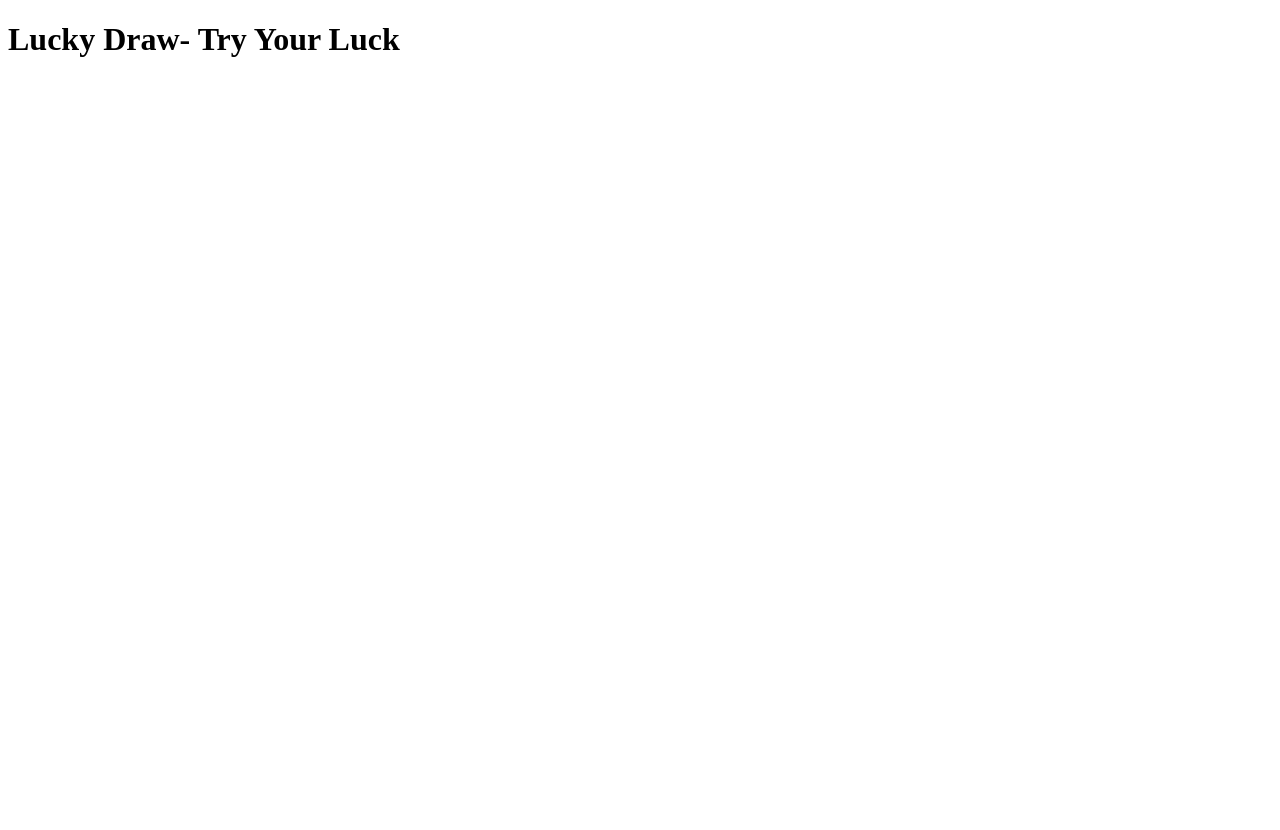
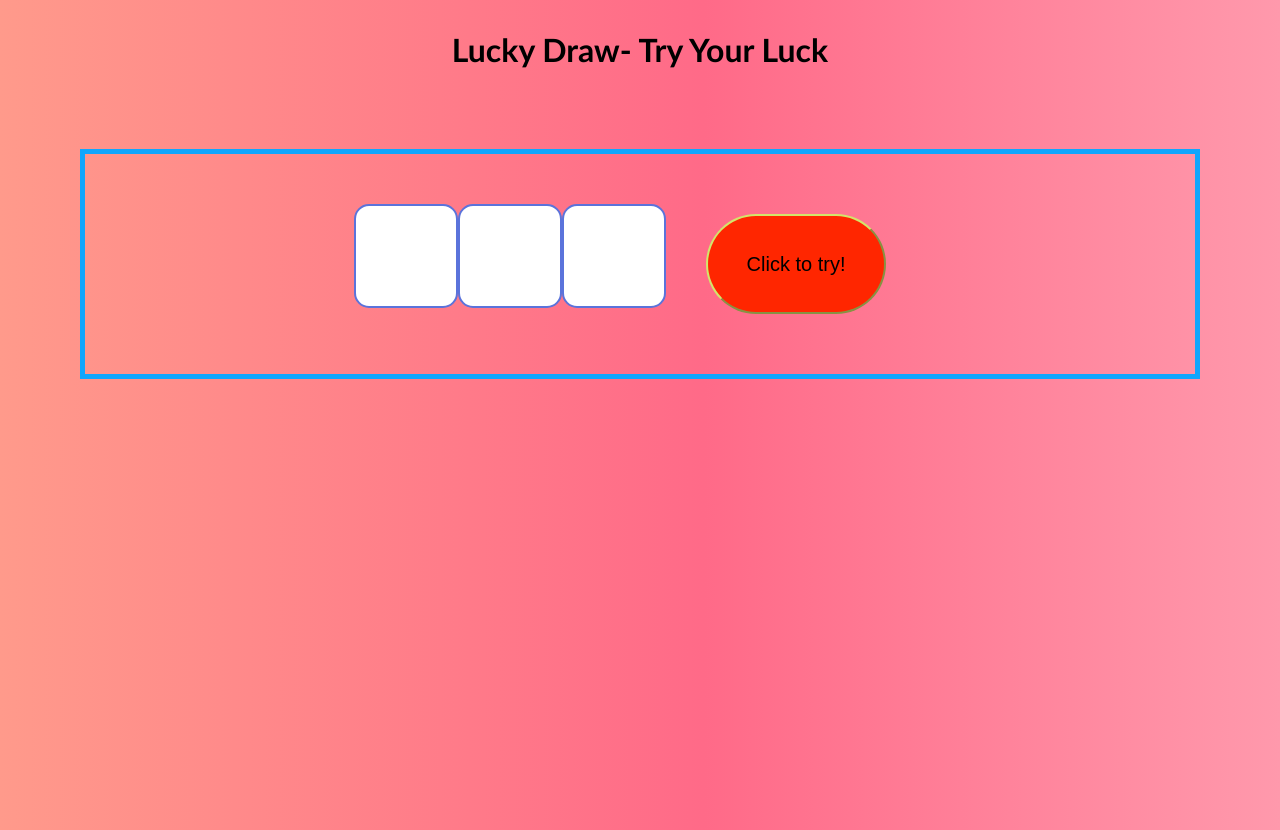
Before and after one commit to AdarshMitr/luckyDraw, a plain HTML site: page index.html in a window 1280 px wide. Before the commit the page ends 800 px from the top, so only its background shows below. Drawn offline with Linux system fonts and the light colour scheme.

Commit message:
adding script

```diff
--- a/index.html
+++ b/index.html
@@ -5,8 +5,22 @@
     <meta http-equiv="X-UA-Compatible" content="IE=edge">
     <meta name="viewport" content="width=device-width, initial-scale=1.0">
     <title>Lucky Draw - Try your luck</title>
+    <link rel="stylesheet" href="style.css">
 </head>
 <body>
-    <h1>Lucky Draw- Try Your Luck</h1>
+    <div class="header">
+
+        <h1>Lucky Draw- Try Your Luck</h1>
+    </div>
+
+
+    <div class="container">
+        <input type="text" id="itm1">
+        <input type="text" id="itm2">
+        <input type="text" id="itm3">
+        <button id="btn">Click to try!</button>
+    </div>
+
+    <script src="script.js"></script>
 </body>
 </html>
--- a/script.js
+++ b/script.js
@@ -0,0 +1,22 @@
+const itm1 = document.getElementById("itm1");
+const itm2 = document.getElementById("itm2");
+const itm3 = document.getElementById("itm3");
+const btn = document.getElementById("btn");
+
+btn.addEventListener("click", function () {
+  numOne();
+  numTwo();
+  numThree();
+});
+
+function numOne() {
+  itm1.value = Math.floor(Math.random() * 10);
+}
+
+function numTwo() {
+  itm2.value = Math.floor(Math.random() * 10);
+}
+
+function numThree() {
+  itm3.value = Math.floor(Math.random() * 10);
+}
--- a/style.css
+++ b/style.css
@@ -1,8 +1,89 @@
-*{
-    margin: 0;
-    padding: 0;
+* {
+  margin: 0;
+  padding: 0;
 }
 
-body{
-    align-items: center;
+body {
+
+  background-color: #ff9a8b;
+  background-image: linear-gradient(
+    90deg,
+    #ff9a8b 0%,
+    #ff6a88 55%,
+    #ff99ac 100%
+  );
+  height: 100vh;
 }
+
+.header h1 {
+  font-family: "Gill Sans", "Gill Sans MT", "Trebuchet MS", sans-serif;
+  text-align: center;
+  margin: 30px;
+}
+
+.header h1:hover{
+    background-color: rgb(122, 238, 55);
+    color: rgb(75, 38, 14);
+    font-size: 34px;
+}
+
+.container {
+  display: flex;
+  flex-direction: row;
+  flex-wrap: wrap;
+  justify-content:center;
+  box-sizing: border-box;
+  border: 5px solid rgb(17, 166, 253);
+  margin: 80px;
+  padding: 50px;
+}
+
+#itm1 {
+  display: flex;
+  height: 100px;
+  width: 100px;
+  border: 2px solid rgb(91, 115, 219);
+  border-radius: 15px;
+  font-size: 50px;
+  text-align: center;
+}
+
+#itm2 {
+  display: flex;
+  height: 100px;
+  width: 100px;
+  border: 2px solid rgb(91, 115, 219);
+  border-radius: 15px;
+  font-size: 50px;
+  text-align: center;
+}
+
+
+#itm3 {
+  display: flex;
+  height: 100px;
+  width: 100px;
+  border: 2px solid rgb(91, 115, 219);
+  border-radius: 15px;
+  font-size: 50px;
+  text-align: center;
+}
+
+
+#btn {
+
+  margin: 10px 40px;
+  width: 180px;
+  height: 100px;
+  border-radius: 50px;
+  border-color: rgb(211, 230, 106);
+  background-color: rgb(255, 38, 0);
+  font-size: 20px;
+
+}
+
+#btn:hover {
+  background-color: green;
+  cursor: pointer;
+  font-size: 25px;
+}
```
